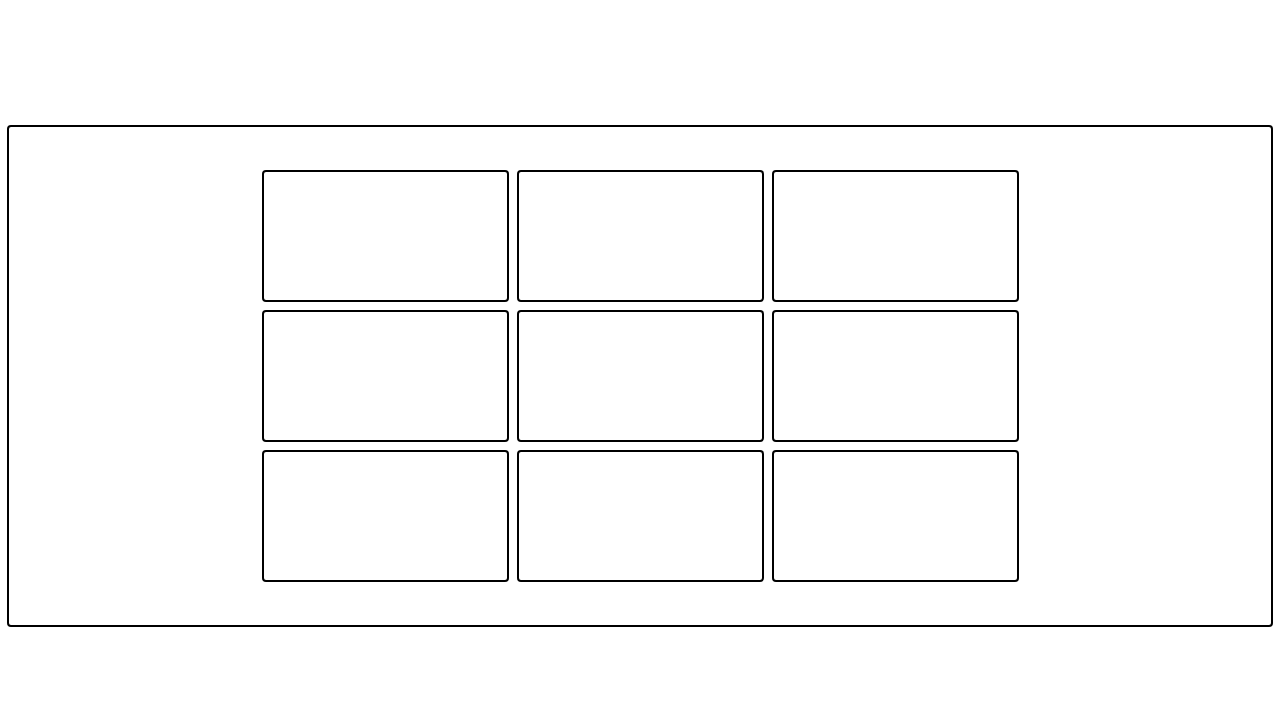
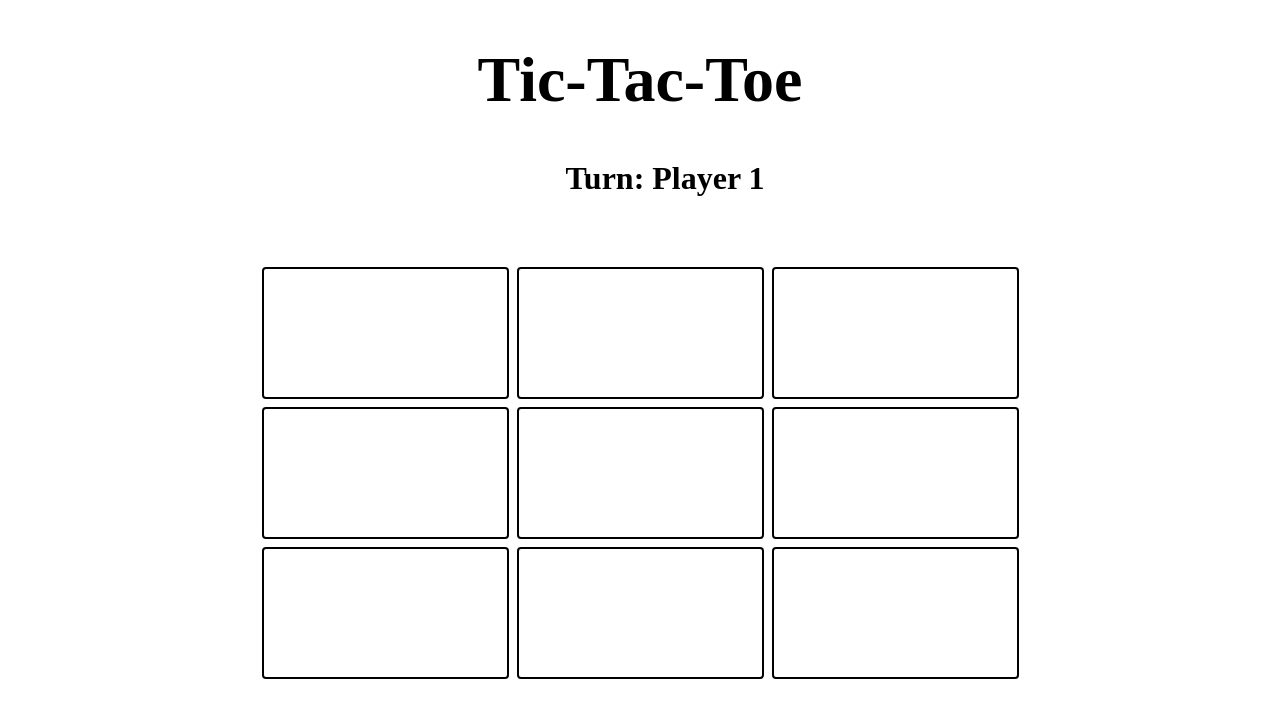
Before and after one commit to Looch8/tic-tac-toe-js, a plain HTML site: page index.html in a window 1280 px wide. Drawn offline with Linux system fonts and the light colour scheme.

Commit message:
text content for current player

```diff
--- a/index.html
+++ b/index.html
@@ -7,6 +7,8 @@
 		<link rel="stylesheet" href="style.css" />
 	</head>
 	<body>
+		<h1>Tic-Tac-Toe</h1>
+		<h2 id="active-player">Turn: Player 1</h2>
 		<div id="gameboard">
 			<div class="cell" id="1"></div>
 			<div class="cell" id="2"></div>
--- a/script.js
+++ b/script.js
@@ -1,6 +1,10 @@
 // Query selectors
 // const gameboardDOM = document.querySelector("#gameboard");
 const cells = document.querySelectorAll(".cell");
+const activePlayer = document.querySelector("#active-player");
+
+// // Created elements
+// let currentPlayer = document.createElement("h5");
 
 // IIFE Gameboard
 const Gameboard = (function () {
@@ -51,12 +55,15 @@ const Game = (function () {
 					Gameboard.board[position] = playerOne.marker;
 					playerOne.isTurn = false;
 					playerTwo.isTurn = true;
+					activePlayer.textContent = "Turn: Player 2";
 				} else if (playerTwo.isTurn == true) {
 					Gameboard.board[position] = playerTwo.marker;
 					playerTwo.isTurn = false;
 					playerOne.isTurn = true;
+					activePlayer.textContent = "Turn: Player 1";
 				}
 			}
+
 			Game.renderBoard();
 
 			return {
@@ -67,9 +74,14 @@ const Game = (function () {
 	};
 })();
 
-cells.forEach((cell) => {
-	cell.addEventListener("click", () => {
-		Game.handlePlayerTurn(cell.id - 1);
-		console.log(cell.id);
+// TO click cells and call playerturn
+function handlePlayerClick() {
+	cells.forEach((cell) => {
+		cell.addEventListener("click", () => {
+			// -1 to deal with Ids in the HTML
+			Game.handlePlayerTurn(cell.id - 1);
+			console.log(cell.id);
+		});
 	});
-});
+}
+handlePlayerClick();
--- a/style.css
+++ b/style.css
@@ -26,8 +26,20 @@
 #gameboard {
 	padding: 40px calc((100% - (255px * 3)) / 2);
 	margin: auto;
-	outline: auto;
+
 	display: flex;
 	flex-wrap: wrap;
-	margin-top: 10%;
+	margin-top: 0;
 }
+
+h1 {
+	text-align: center;
+	font-size: 4em;
+}
+
+h2 {
+	margin-left: 50px;
+	padding: 0;
+	font-size: 2em;
+	text-align: center;
+}
```
